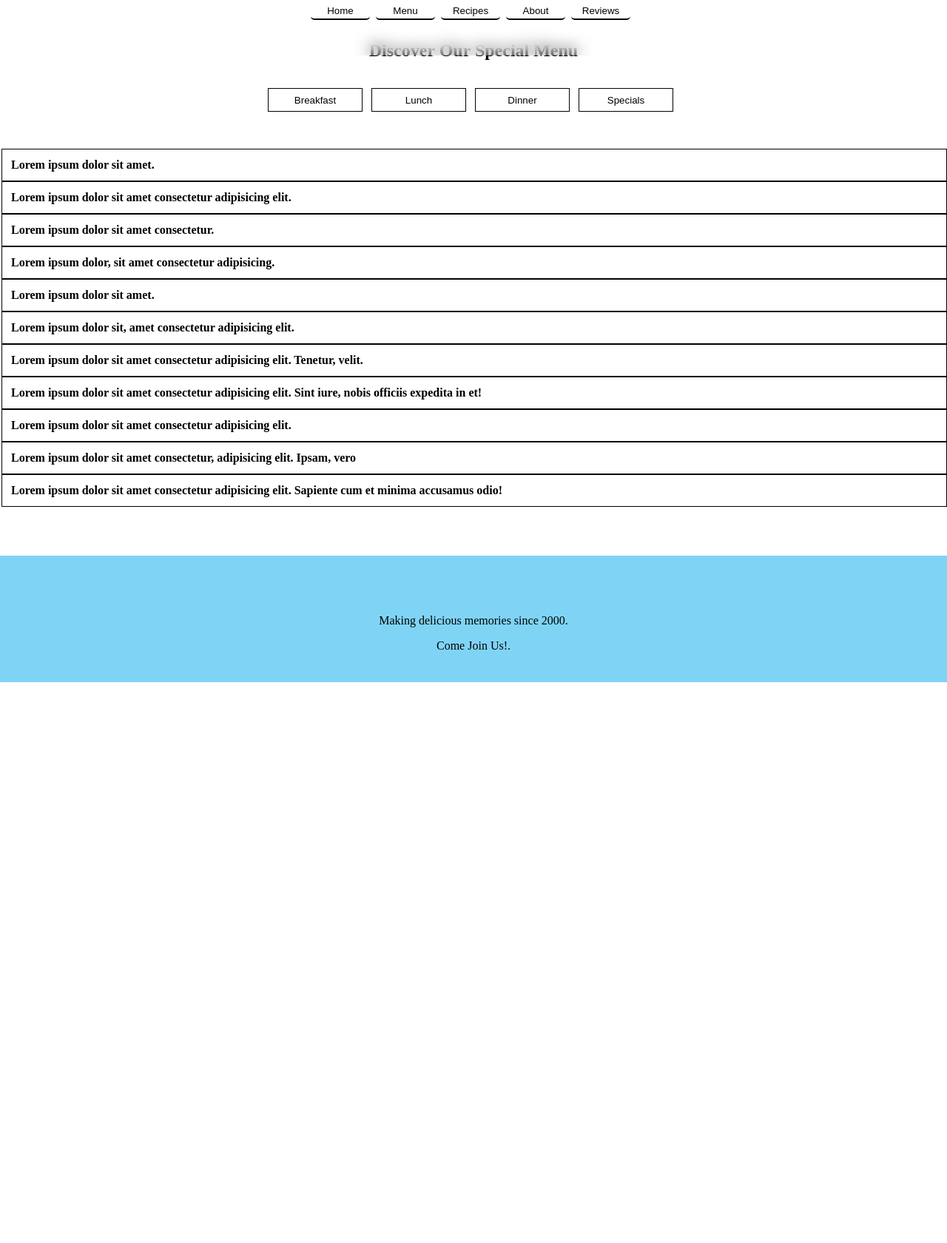
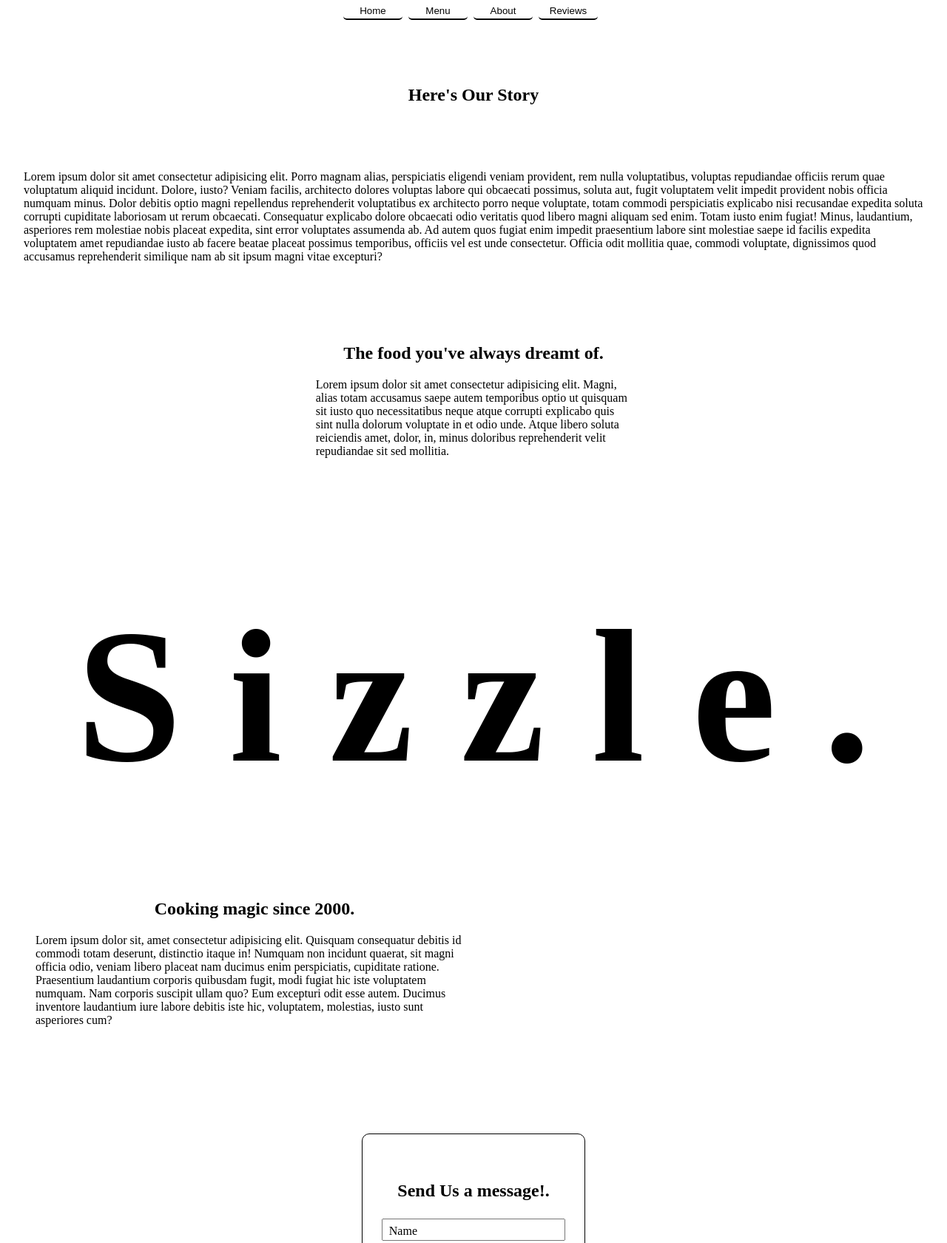
Before and after one commit to Dev-Dul/Restaurant-Page, a website: page src/template.html in a window 1280 px wide. Shown: the part 45-1725 px from the top of the page at 74% size. Before the commit the page ends 967 px from the top, so only its background shows below. Drawn offline with Linux system fonts and the light colour scheme.

Commit message:
completed skeleton structure for about page

```diff
--- a/src/styles.css
+++ b/src/styles.css
@@ -42,17 +42,6 @@ nav button{
     position: relative;
 }
 
-
-.top{
-    width: 100%;
-    margin-top: 5rem;
-    display:  grid;
-    grid-template-columns: 1fr;
-    grid-template-rows: repeat(2, 1fr);
-    justify-items: center;
-    align-items: center;
-}
-
 .second nav button{
     width: 8rem;
     height: 2rem;
@@ -60,23 +49,119 @@ nav button{
     border-radius: 0%;
 }
 
-.showcase{
-    margin: 2rem 0;
-    padding: 0;
-    width: 100%;
+.head, .lg-logo{
+   width: 100%;
+   margin-top: 20vh;
+   text-align: center;
 }
 
-.items ul{
-    padding-left: 2px;
+.lg-logo{
+    height: 50vh;
 }
 
-.items ul li{
+.lg-logo h2{
+    margin: 0;
+    font-size: 20vw;
+}
+
+.lg-logo h2 span{
+    margin: 0;
+    padding: 0;
+    display: inline;
+}
+
+
+.brief{
+    padding: 2rem;
+    margin: 2.5rem 0;
+}
+
+.imgs{
+    display:  grid;
+    grid-template-columns: repeat(3, 1fr);
+    grid-template-rows: 1fr;
+    justify-items: center;
+    align-items: center;
+}
+
+.text h2{
+    text-align: center;
+}
+
+.year{
+    display: grid;
+    grid-template-columns: repeat(2, 1fr);
+    grid-template-rows: 1fr;
+    justify-items: center;
+    align-items: center;
+    padding: 0 3rem;
+    margin-bottom: 5rem;
+}
+
+.contact{
+    width: 100%;
+    display: grid;
+    place-items: center;
+    grid-template-columns: 1fr 2fr 1fr;
+}
+
+.contact form{
+    grid-column: 2 / 3;
+    display: flex;
+    margin: 3rem 0;
+    border: 1px solid;
+    height: 300px;
+    width: 300px;
+    justify-content: center;
+    align-items: center;
+    flex-direction: column;
+    border-radius: 10px;
+}
+
+.contact form h2{
+    text-align: center;
+    margin: 0;
+}
+
+.contact form .inputbox{
+    height: 1.5rem;
+    width: 15rem;
+    margin-top: 1.5rem;
+    position: relative;
+}
+
+.contact form .inputbox span{
+    position: absolute;
+    bottom: -4px;
+    left: 5px;
+     padding: 0.1rem 0.3rem;
+    pointer-events: none;
+    transition: all 1s ease;
+}
+
+.contact form .inputbox input{
+    height: 100%;
+    width: 100%;
+    outline: none;
+}
+
+.contact form .inputbox input:focus ~span,
+.contact form .inputbox input:valid ~span{
+    left: 0;
+    padding: 0 2px;
+    letter-spacing: 1.3px;
+    background: #fff;
+    border-right: 1px solid;
+    border-left: 1px solid;
+    transform: translateY(-18px) translateX(10px);
+}
+
+.contact form button{
     display: block;
-    list-style-type: none;
-    border: 1px solid;
-    padding: 12px;
-    font-weight: 600;
-    /* text-transform: uppercase; */
+    margin: 0 auto;
+    padding: 0.5rem 0;
+    margin-top: 1rem;
+    width: 15.5rem;
 }
 
 .footer{
--- a/src/template.html
+++ b/src/template.html
@@ -1,54 +1,105 @@
 <!DOCTYPE html>
 <html lang="en">
   <head>
-    <meta charset="UTF-8">
-    <meta name="viewport" content="width=device-width, initial-scale=1.0">
+    <meta charset="UTF-8" />
+    <meta name="viewport" content="width=device-width, initial-scale=1.0" />
     <title>Restaurant Page</title>
-    <link rel="stylesheet" href="styles.css">
+    <link rel="stylesheet" href="styles.css" />
   </head>
   <body>
     <header>
       <nav>
         <button>Home</button>
         <button>Menu</button>
-            <button>Recipes</button>
         <button>About</button>
         <button>Reviews</button>
       </nav>
     </header>
     <div id="content">
-        <div class="top">
-            <div class="first">
-                <h2>Discover Our Special Menu</h2>
+      <div class="head">
+        <h2>Here's Our Story</h2>
       </div>
-            <div class="second">
-                <nav>
-                    <button>Breakfast</button>
-                    <button>Lunch</button>
-                    <button>Dinner</button>
-                    <button>Specials</button>
-                </nav>
+      <div class="brief">
+        <p>
+          Lorem ipsum dolor sit amet consectetur adipisicing elit. Porro magnam
+          alias, perspiciatis eligendi veniam provident, rem nulla voluptatibus,
+          voluptas repudiandae officiis rerum quae voluptatum aliquid incidunt.
+          Dolore, iusto? Veniam facilis, architecto dolores voluptas labore qui
+          obcaecati possimus, soluta aut, fugit voluptatem velit impedit
+          provident nobis officia numquam minus. Dolor debitis optio magni
+          repellendus reprehenderit voluptatibus ex architecto porro neque
+          voluptate, totam commodi perspiciatis explicabo nisi recusandae
+          expedita soluta corrupti cupiditate laboriosam ut rerum obcaecati.
+          Consequatur explicabo dolore obcaecati odio veritatis quod libero
+          magni aliquam sed enim. Totam iusto enim fugiat! Minus, laudantium,
+          asperiores rem molestiae nobis placeat expedita, sint error voluptates
+          assumenda ab. Ad autem quos fugiat enim impedit praesentium labore
+          sint molestiae saepe id facilis expedita voluptatem amet repudiandae
+          iusto ab facere beatae placeat possimus temporibus, officiis vel est
+          unde consectetur. Officia odit mollitia quae, commodi voluptate,
+          dignissimos quod accusamus reprehenderit similique nam ab sit ipsum
+          magni vitae excepturi?
+        </p>
+      </div>
+      <div class="imgs">
+        <div><img src="" alt="" /></div>
+        <div class="text">
+          <h2>The food you've always dreamt of.</h2>
+          <p>
+            Lorem ipsum dolor sit amet consectetur adipisicing elit. Magni,
+            alias totam accusamus saepe autem temporibus optio ut quisquam sit
+            iusto quo necessitatibus neque atque corrupti explicabo quis sint
+            nulla dolorum voluptate in et odio unde. Atque libero soluta
+            reiciendis amet, dolor, in, minus doloribus reprehenderit velit
+            repudiandae sit sed mollitia.
+          </p>
+        </div>
+        <div><img src="" alt="" /></div>
+      </div>
+      <div class="lg-logo">
+        <h2>
+          <span>S</span>
+          <span>i</span>
+          <span>z</span>
+          <span>z</span>
+          <span>l</span>
+          <span>e</span>
+          <span>.</span>
+        </h2>
+      </div>
+      <div class="year">
+        <div class="text">
+          <h2>Cooking magic since 2000.</h2>
+          <p>
+            Lorem ipsum dolor sit, amet consectetur adipisicing elit. Quisquam
+            consequatur debitis id commodi totam deserunt, distinctio itaque in!
+            Numquam non incidunt quaerat, sit magni officia odio, veniam libero
+            placeat nam ducimus enim perspiciatis, cupiditate ratione.
+            Praesentium laudantium corporis quibusdam fugit, modi fugiat hic
+            iste voluptatem numquam. Nam corporis suscipit ullam quo? Eum
+            excepturi odit esse autem. Ducimus inventore laudantium iure labore
+            debitis iste hic, voluptatem, molestias, iusto sunt asperiores cum?
+          </p>
+        </div>
+        <div>
+          <img src="" alt="" />
         </div>
       </div>
-        <div class="showcase">
-            <div class="items">
-                <ul>
-                    <li>Lorem ipsum dolor sit amet.</li>
-                    <li>Lorem ipsum dolor sit amet consectetur adipisicing elit.</li>
-                    <li>Lorem ipsum dolor sit amet consectetur.</li>
-                    <li>Lorem ipsum dolor, sit amet consectetur adipisicing.</li>
-                    <li>Lorem ipsum dolor sit amet.</li>
-                    <li>Lorem ipsum dolor sit, amet consectetur adipisicing elit.</li>
-                    <li>Lorem ipsum dolor sit amet consectetur adipisicing elit. Tenetur, velit.</li>
-                    <li>Lorem ipsum dolor sit amet consectetur adipisicing elit. Sint iure, nobis officiis expedita in et!</li>
-                    <li>Lorem ipsum dolor sit amet consectetur adipisicing elit.</li>
-                    <li>Lorem ipsum dolor sit amet consectetur, adipisicing elit. Ipsam, vero</li>
-                    <li>Lorem ipsum dolor sit amet consectetur adipisicing elit. Sapiente cum et minima accusamus odio!</li>
-                </ul>
+      <div class="contact">
+        <form action="">
+          <h2>Send Us a message!.</h2>
+          <div class="form-body">
+            <div class="inputbox">
+              <input type="text" id="name" required/>
+              <span>Name</span>
             </div>
-            <div class="img-showcase">
-                <img src="" alt="">
+            <div class="inputbox">
+              <input type="email" id="email" required/>
+              <span>Email</span>
             </div>
+            <button>Send</button>
+          </div>
+        </form>
       </div>
       <div class="footer">
         <h2></h2>
```
Lines whose indentation alone changed are shown as unchanged.
